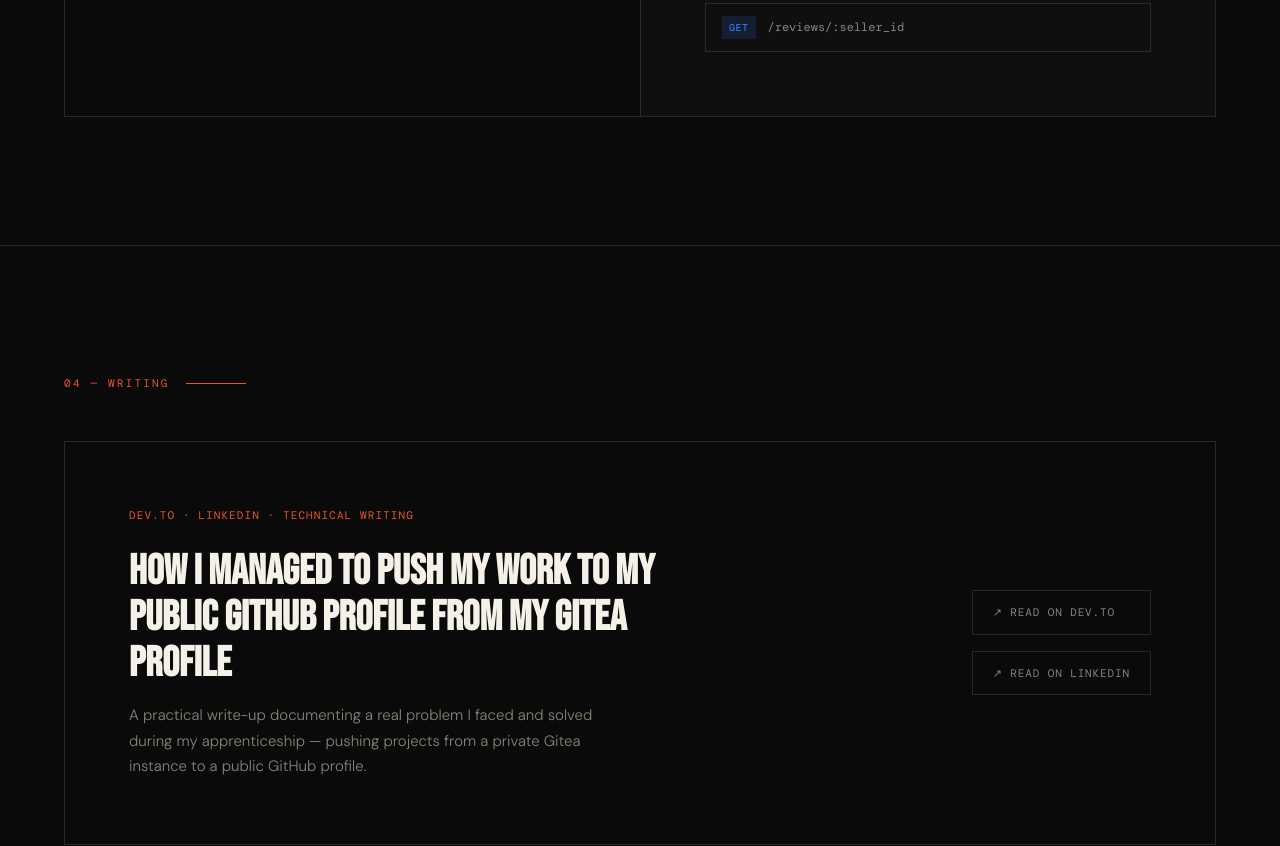
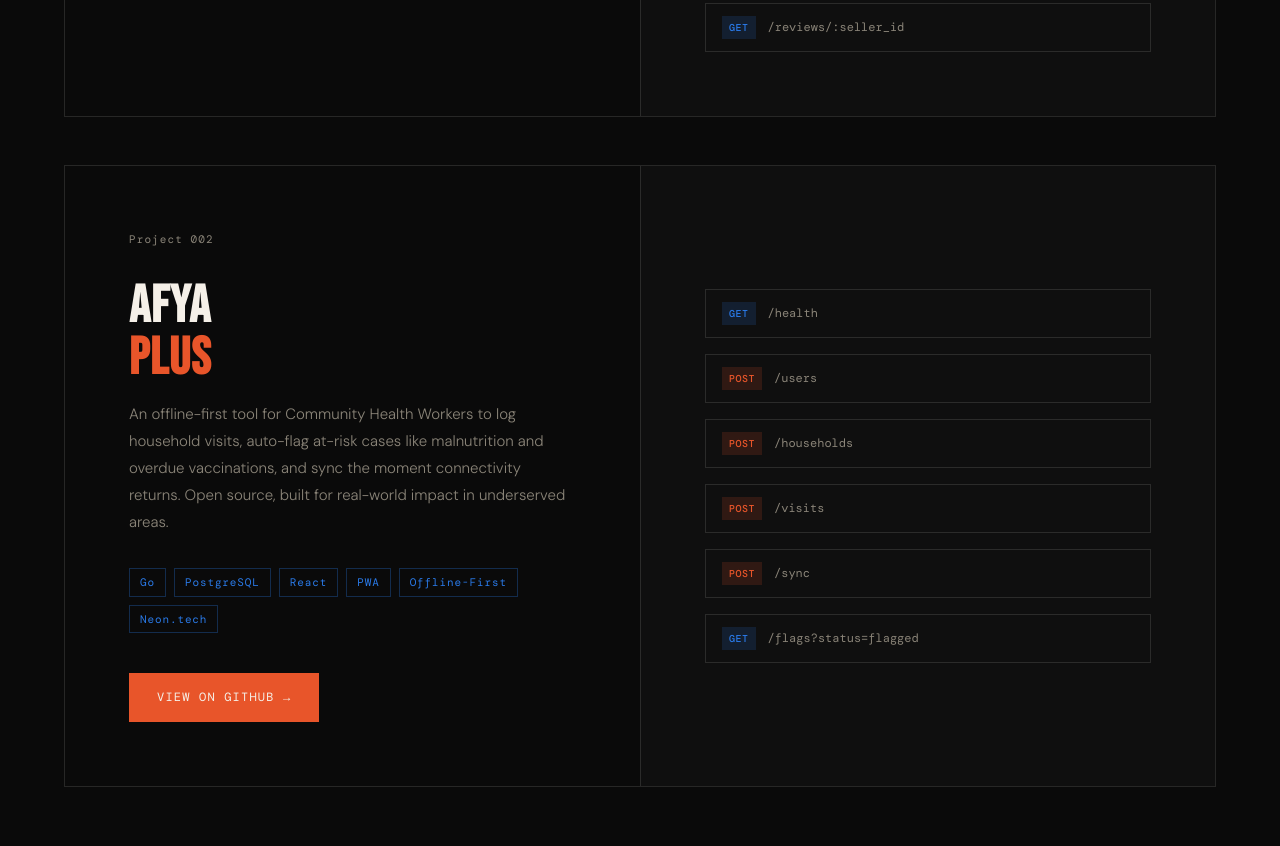
Before and after one commit to kahenda/kahenda.github.io, a plain HTML site: page index.html in a window 1280 px wide. Shown: the part 3273-4119 px from the top of the page. Drawn offline with nearby package versions, Linux system fonts and the light colour scheme.

Commit message:
Add Afya Plus as second featured project

```diff
--- a/index.html
+++ b/index.html
@@ -762,6 +762,30 @@
       <div class="api-route"><span class="method get">GET</span><span class="route-path">/reviews/:seller_id</span></div>
     </div>
   </div>
+<div class="project-card reveal" style="margin-top: 3rem;">
+  <div class="project-info">
+    <div class="project-number">Project 002</div>
+    <h3>Afya<br><span>Plus</span></h3>
+    <p>An offline-first tool for Community Health Workers to log household visits, auto-flag at-risk cases like malnutrition and overdue vaccinations, and sync the moment connectivity returns. Open source, built for real-world impact in underserved areas.</p>
+    <div class="project-tags">
+      <span class="tag">Go</span>
+      <span class="tag">PostgreSQL</span>
+      <span class="tag">React</span>
+      <span class="tag">PWA</span>
+      <span class="tag">Offline-First</span>
+      <span class="tag">Neon.tech</span>
+    </div>
+    <a href="https://github.com/kahenda/afya-plus" target="_blank" class="btn-primary">View on GitHub →</a>
+  </div>
+  <div class="project-visual">
+    <div class="api-route"><span class="method get">GET</span><span class="route-path">/health</span></div>
+    <div class="api-route"><span class="method post">POST</span><span class="route-path">/users</span></div>
+    <div class="api-route"><span class="method post">POST</span><span class="route-path">/households</span></div>
+    <div class="api-route"><span class="method post">POST</span><span class="route-path">/visits</span></div>
+    <div class="api-route"><span class="method post">POST</span><span class="route-path">/sync</span></div>
+    <div class="api-route"><span class="method get">GET</span><span class="route-path">/flags?status=flagged</span></div>
+  </div>
+</div>
 </section>
 
 <!-- ARTICLE -->
```
